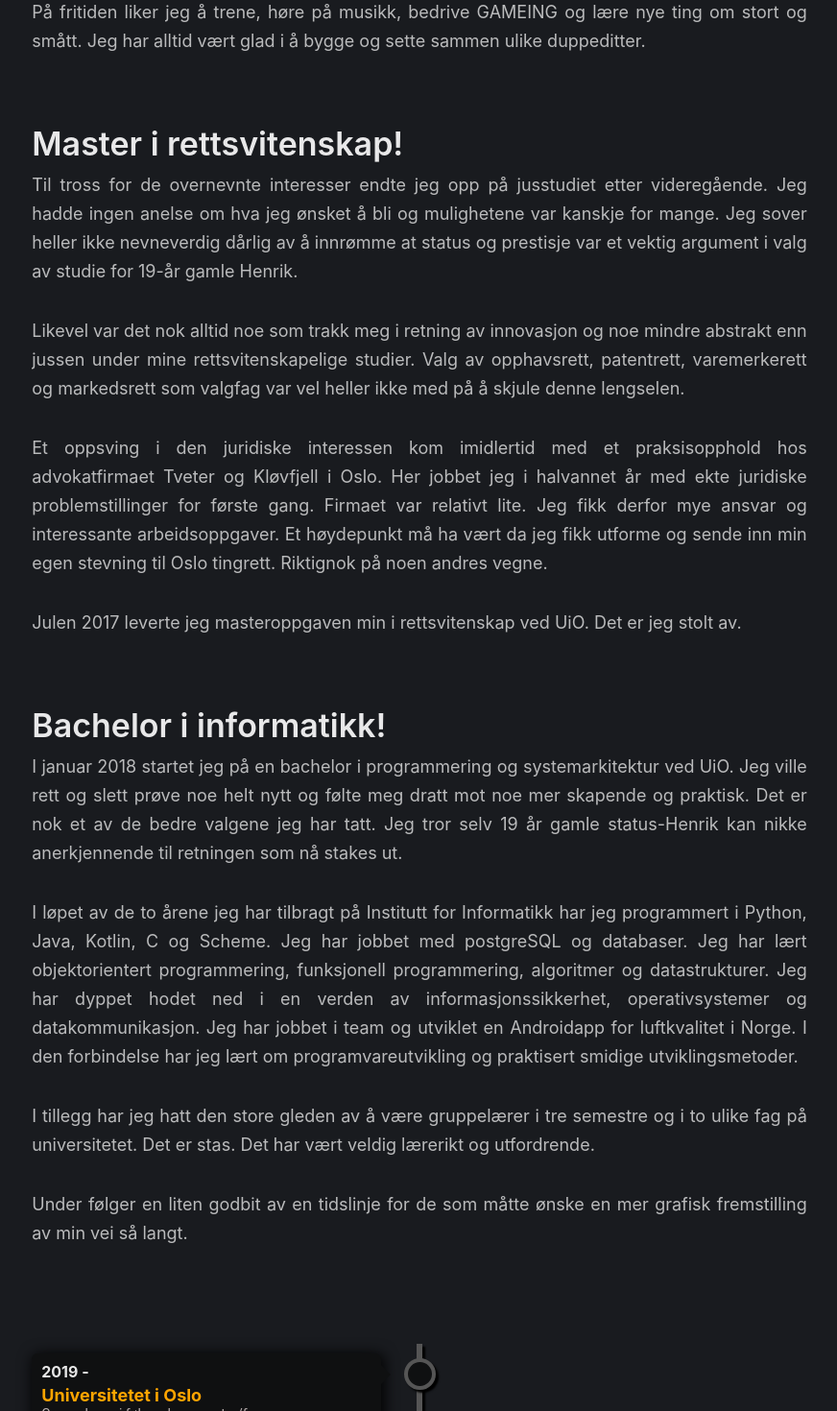
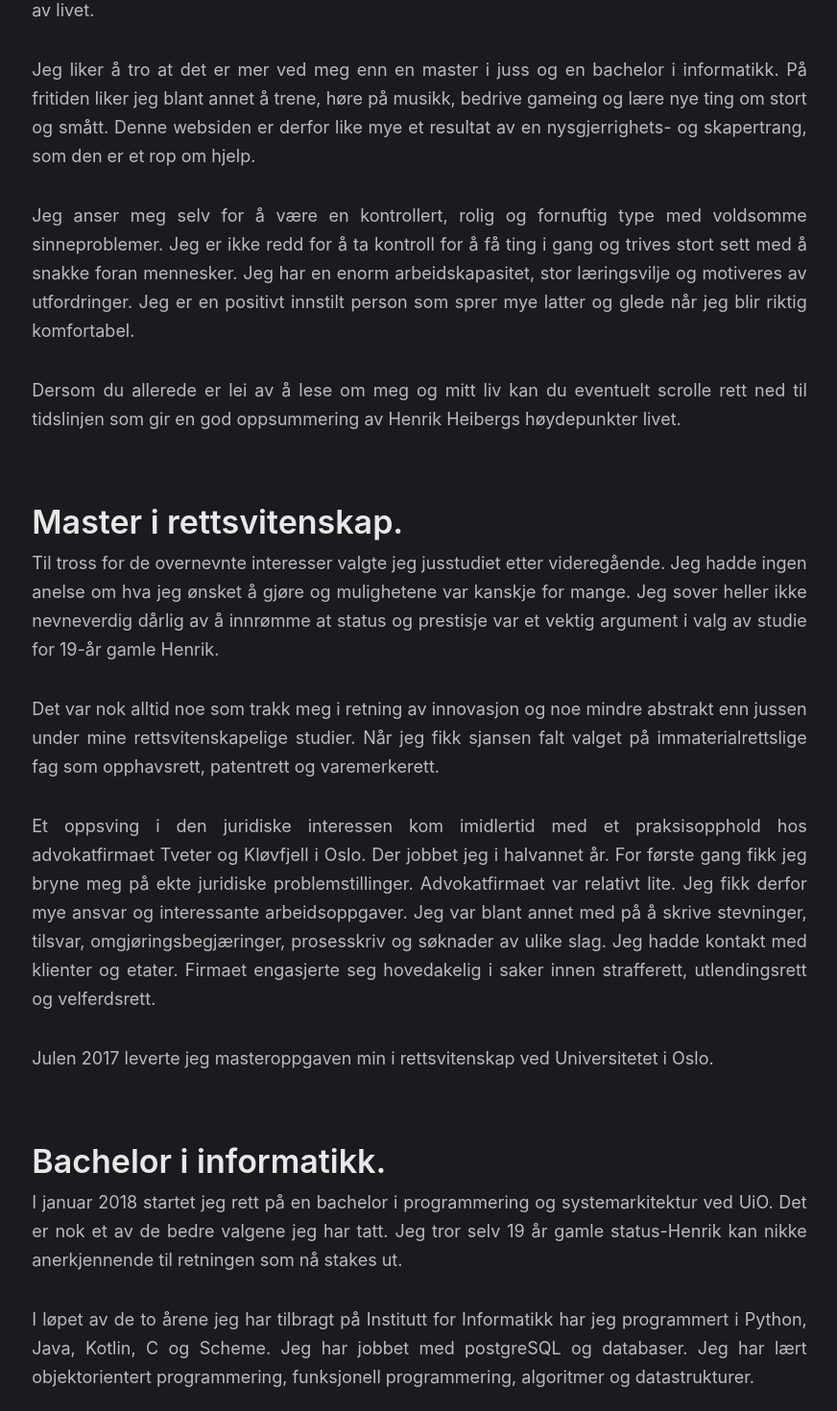
Before and after one commit to heiberik/heiberik.github.io, a React (Create React App) app: page /om-meg in a window 1280 px wide. Shown: the part 660-2130 px from the top of the page at 96% size, without its empty margins (203-1075 px from the left). Built offline with nearby package versions, Linux system fonts and the light colour scheme.

Commit message:
oppdatert tekst

```diff
--- a/src/komponenter/sider/OmMeg.js
+++ b/src/komponenter/sider/OmMeg.js
@@ -18,68 +18,78 @@ const OmMeg = () => {
     					<p>
     	                    Mitt navn er Henrik. I skrivende stund er jeg en 27 år gammel informatikkstudent
     	                    ved Universitetet i Oslo. Der går jeg på linjen programmering og systemarkitektur.
-                            Jeg er utdannet jurist ved samme universitetet. Til sommeren 2020 avslutter jeg
-                            åtte år med studier
+                            Jeg er utdannet jurist ved samme universitetet. Sommeren 2020 avslutter jeg
+                            åtte gode år med studier. Denne selvpromoterende hjemmesiden er i den anledning et
+                            verktøy for å ta steget over i neste fase av livet.
                             <br /><br />
 
-                            På fritiden liker jeg å trene, høre på musikk, bedrive GAMEING og
-    						lære nye ting om stort og smått.
-    						Jeg har alltid vært glad i å bygge og sette sammen ulike duppeditter.
+                            Jeg liker å tro at det er mer ved meg enn en master i juss og en bachelor i informatikk.
+                            På fritiden liker jeg blant annet å trene, høre på musikk, bedrive gameing og
+    						lære nye ting om stort og smått. Denne websiden er derfor like mye et resultat av en
+                            nysgjerrighets- og skapertrang, som den er et rop om hjelp.
     						<br /><br />
 
+                            Jeg anser meg selv for å være en kontrollert, rolig og fornuftig type med voldsomme sinneproblemer.
+    						Jeg er ikke redd for å ta kontroll for å få ting i gang og trives stort sett
+                            med å snakke foran mennesker. Jeg har en enorm arbeidskapasitet, stor læringsvilje
+    						og motiveres av utfordringer. Jeg er en positivt innstilt person som sprer mye
+                            latter og glede når jeg blir riktig komfortabel.
+                            <br /><br />
 
+                            Dersom du allerede er lei av å lese om meg og mitt liv kan du eventuelt scrolle
+                            rett ned til tidslinjen som gir en god oppsummering av Henrik Heibergs høydepunkter livet.
+                            <br /><br />
     					</p>
 
 
-
     					<div className="space_br"></div>
-    					<h2> Master i rettsvitenskap! </h2>
+    					<h2> Master i rettsvitenskap. </h2>
     					<p>
 
-    	                    Til tross for de overnevnte interesser endte jeg opp på jusstudiet etter videregående. Jeg hadde ingen
-    	                    anelse om hva jeg ønsket å bli og mulighetene var kanskje for mange.
-    	                    Jeg sover heller ikke nevneverdig dårlig av å innrømme at status og prestisje var et vektig argument i valg av studie
-    	                    for 19-år gamle Henrik.
+    	                    Til tross for de overnevnte interesser valgte jeg jusstudiet etter videregående.
+                            Jeg hadde ingen anelse om hva jeg ønsket å gjøre og mulighetene var kanskje for mange.
+    	                    Jeg sover heller ikke nevneverdig dårlig av å innrømme at status og prestisje var et
+                            vektig argument i valg av studie for 19-år gamle Henrik.
     	                    <br /><br />
 
-    	                    Likevel var det nok alltid noe som trakk meg i retning av innovasjon
-    	                    og noe mindre abstrakt enn jussen under mine rettsvitenskapelige studier.
-    	                    Valg av opphavsrett, patentrett, varemerkerett og
-    	                    markedsrett som valgfag var vel heller ikke med på å skjule denne lengselen.
+    	                    Det var nok alltid noe som trakk meg i retning av innovasjon og noe mindre abstrakt enn
+                            jussen under mine rettsvitenskapelige studier. Når jeg fikk sjansen falt valget på
+                            immaterialrettslige fag som opphavsrett, patentrett og varemerkerett.
     						<br /><br />
 
-    	                    Et oppsving i den juridiske interessen kom imidlertid med et praksisopphold hos advokatfirmaet Tveter og Kløvfjell i Oslo.
-    	                    Her jobbet jeg i halvannet år med ekte juridiske problemstillinger for første gang. Firmaet var relativt lite.
-    	                    Jeg fikk derfor mye ansvar og interessante arbeidsoppgaver. Et høydepunkt må ha vært da jeg fikk utforme og sende inn
-    	                    min egen stevning til Oslo tingrett. Riktignok på noen andres vegne.
+    	                    Et oppsving i den juridiske interessen kom imidlertid med et praksisopphold hos advokatfirmaet
+                            Tveter og Kløvfjell i Oslo. Der jobbet jeg i halvannet år. For første gang
+                            fikk jeg bryne meg på ekte juridiske problemstillinger. Advokatfirmaet var relativt lite.
+                            Jeg fikk derfor mye ansvar og interessante arbeidsoppgaver. Jeg var blant annet med på å skrive stevninger,
+                            tilsvar, omgjøringsbegjæringer, prosesskriv og søknader av ulike slag. Jeg hadde kontakt med klienter
+                            og etater. Firmaet engasjerte seg hovedakelig i saker innen strafferett, utlendingsrett og velferdsrett.
     						<br /><br />
 
-    						Julen 2017 leverte jeg masteroppgaven min i rettsvitenskap ved UiO. Det er jeg stolt av.
+    						Julen 2017 leverte jeg masteroppgaven min i rettsvitenskap ved Universitetet i Oslo.
     	                    <br /><br />
     					</p>
 
+
     					<div className="space_br"></div>
-    					<h2> Bachelor i informatikk! </h2>
+    					<h2> Bachelor i informatikk. </h2>
 
     					<p>
-    	                    I januar 2018 startet jeg på en bachelor i programmering og systemarkitektur ved UiO. Jeg ville rett og slett prøve noe helt nytt og følte
-    	                    meg dratt mot noe mer skapende og praktisk.
-    	                    Det er nok et av de bedre valgene jeg har tatt. Jeg tror selv 19 år gamle status-Henrik kan nikke anerkjennende til retningen
-    	                    som nå stakes ut.
+    	                    I januar 2018 startet jeg rett på en bachelor i programmering og systemarkitektur ved UiO.
+    	                    Det er nok et av de bedre valgene jeg har tatt. Jeg tror selv 19 år gamle status-Henrik kan
+                            nikke anerkjennende til retningen som nå stakes ut.
     						<br /><br />
 
     						I løpet av de to årene jeg har tilbragt på Institutt for Informatikk har jeg programmert
-    	                    i Python, Java, Kotlin, C og Scheme. Jeg har jobbet med postgreSQL og databaser. Jeg har lært objektorientert programmering,
-    	                    funksjonell programmering, algoritmer og datastrukturer. Jeg har dyppet hodet ned i en verden av informasjonssikkerhet,
-    	                    operativsystemer og datakommunikasjon. Jeg har jobbet i team og utviklet en Androidapp for luftkvalitet i Norge. I den forbindelse
-    	                    har jeg lært om programvareutvikling og praktisert smidige utviklingsmetoder.
+    	                    i Python, Java, Kotlin, C og Scheme. Jeg har jobbet med postgreSQL og databaser.
+                            Jeg har lært objektorientert programmering, funksjonell programmering, algoritmer og datastrukturer.
+                            <br /><br />
+
+                            Jeg har dyppet hodet ned i en verden av informasjonssikkerhet, operativsystemer og datakommunikasjon.
+                            Jeg har jobbet i team og utviklet en Androidapp for luftkvalitet i Norge. I den forbindelse
+    	                    har jeg lært om programvareutvikling og praktisert smidige utviklingsmetoder. I tillegg har jeg hatt
+                            den store gleden av å være gruppelærer i tre semestre og i to ulike fag på
+                            universitetet. Det har vært veldig stas, lærerikt og utfordrende.
     						<br /><br />
-
-    						I tillegg har jeg hatt den store gleden av å være
-    	                    gruppelærer i tre semestre og i to ulike fag på universitetet. Det er stas. Det har vært veldig lærerikt og utfordrende.
-    						<br /><br />
-
-    						Under følger en liten godbit av en tidslinje for de som måtte ønske en mer grafisk fremstilling av min vei så langt.
     					</p>
     				</div>
     			</section>
@@ -96,7 +106,7 @@ const OmMeg = () => {
     			      		<p className="p_timeline">
     	                        Gruppelærer i følgende semester/fag: <br />
     							v20 - IN1010 | Objektorientert programmering<br />
-    	                        h19 - IN2019 | Algoritmer og datastrukturer<br />
+    	                        h19 - IN2010 | Algoritmer og datastrukturer<br />
     	                        v19 - IN1010 | Objektorientert programmering<br />
     	                    </p>
     			    	</div>
@@ -168,35 +178,19 @@ const OmMeg = () => {
     			<section className="innhold">
     				<div className="tekstBoks">
 
-    					<h2> Mine nøkkelegenskaper? </h2>
-    	                <p>
-    	                    Jeg anser meg selv for å være en kontrollert, rolig og fornuftig type med
-    						voldsomme sinneproblemer.
-    						Jeg er ikke redd for å ta litt kontroll for å få ting i gang
-    						og trives stort sett med å snakke foran mennesker.
-    						Jeg har en enorm arbeidskapasitet, stor læringsvilje
-    						og motiveres av utfordringer.
-    						Jeg er en positivt innstilt person som kan spre mye glede og latter når
-    						jeg blir riktig komfortabel.
-    						<br /><br />
-    					</p>
-
     					<div className="space_br"></div>
     	                <h2> Veien videre? </h2>
     					<p>
-    						Nå har jeg et halvt år igjen av bacheloren.
-    						Etter det er veien åpen og uviss. Er det en ting som er sikkert så er det at
+    						Til sommeren 2020 er jeg ferdig med bacheloren i informatikk. Etter det er veien åpen og uviss.
+                            Er det en ting som er sikkert så er det at
     						jeg ønsker å jobbe med programmering og utvikling i en eller annen form.
     						Jeg trives såpass godt i informatikkens verden at jeg neppe kommer til å klare
     						å legge det bort til fordel for rettsvitenskapen.
-    						Forhåpentligvis får jeg jobbet med både utvikling og juss!
+    						Er jeg riktig heldig får jeg kanskje jobbet med både informatikk og juss!
     					</p>
     					<div className="space_br"></div>
     				</div>
     			</section>
-
-
-
 
     		</div>
 
```
